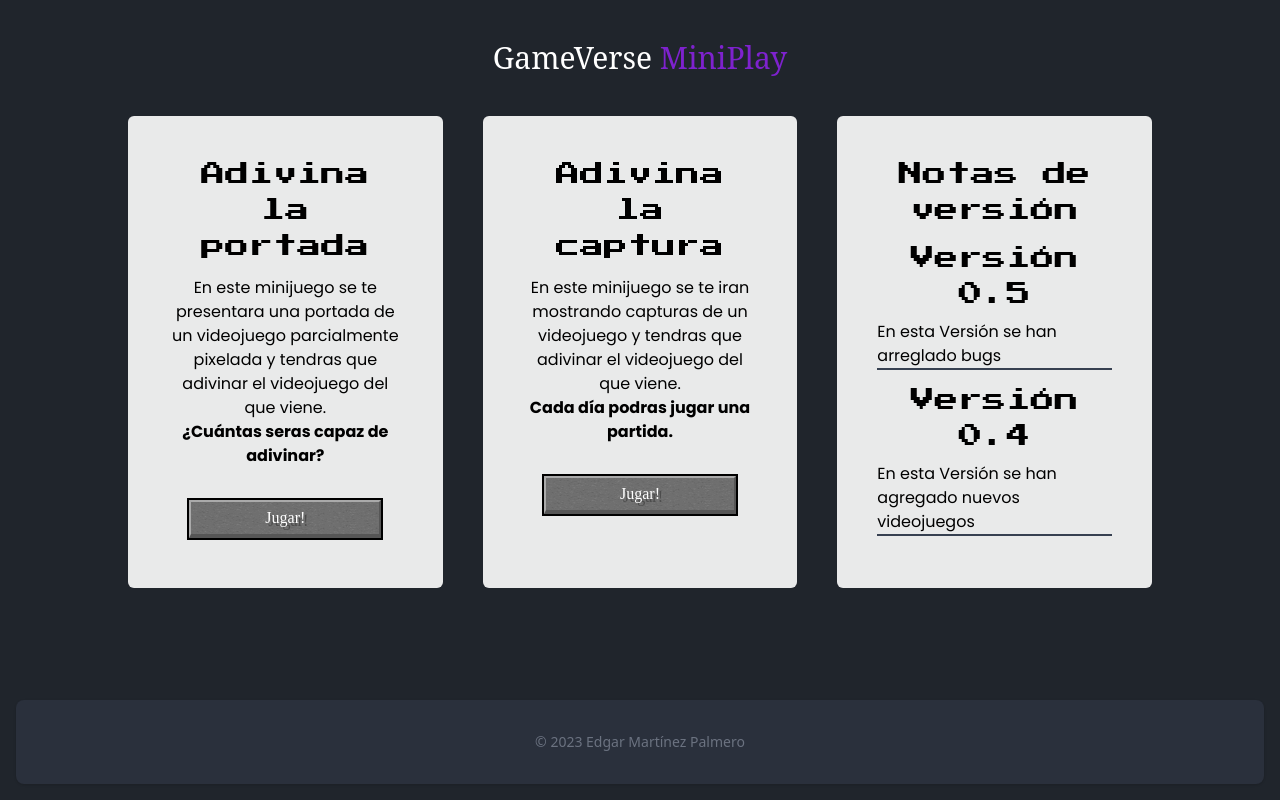
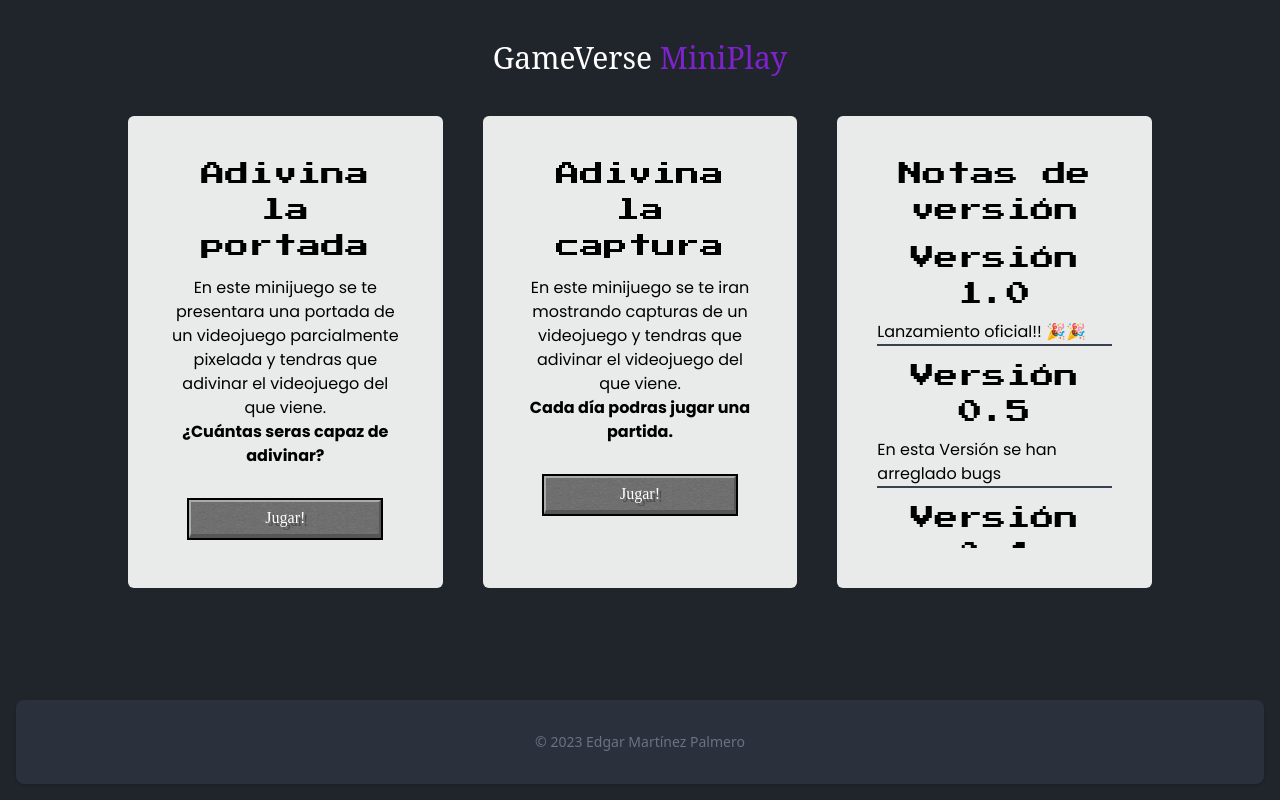
Before and after one commit to Edgar-MP/GameVerseMiniPlay, a Vue app: page / in a window 1280 px wide. Built offline with nearby package versions, Linux system fonts and the light colour scheme; a web font is replaced by a local one.

Commit message:
Patch Notes

```diff
--- a/src/views/Home.vue
+++ b/src/views/Home.vue
@@ -29,6 +29,10 @@
             <h2>Notas de versión</h2>
             <div class="overflow-auto h-[20em]">
                 <div class="border-b-2 border-gray-700 mt-3">
+                    <h2>Versión 1.0</h2>
+                    <p class="text-left mt-2">Lanzamiento oficial!! 🎉🎉</p>
+                </div>
+                <div class="border-b-2 border-gray-700 mt-3">
                     <h2>Versión 0.5</h2>
                     <p class="text-left mt-2">En esta Versión se han arreglado bugs</p>
                 </div>
```
